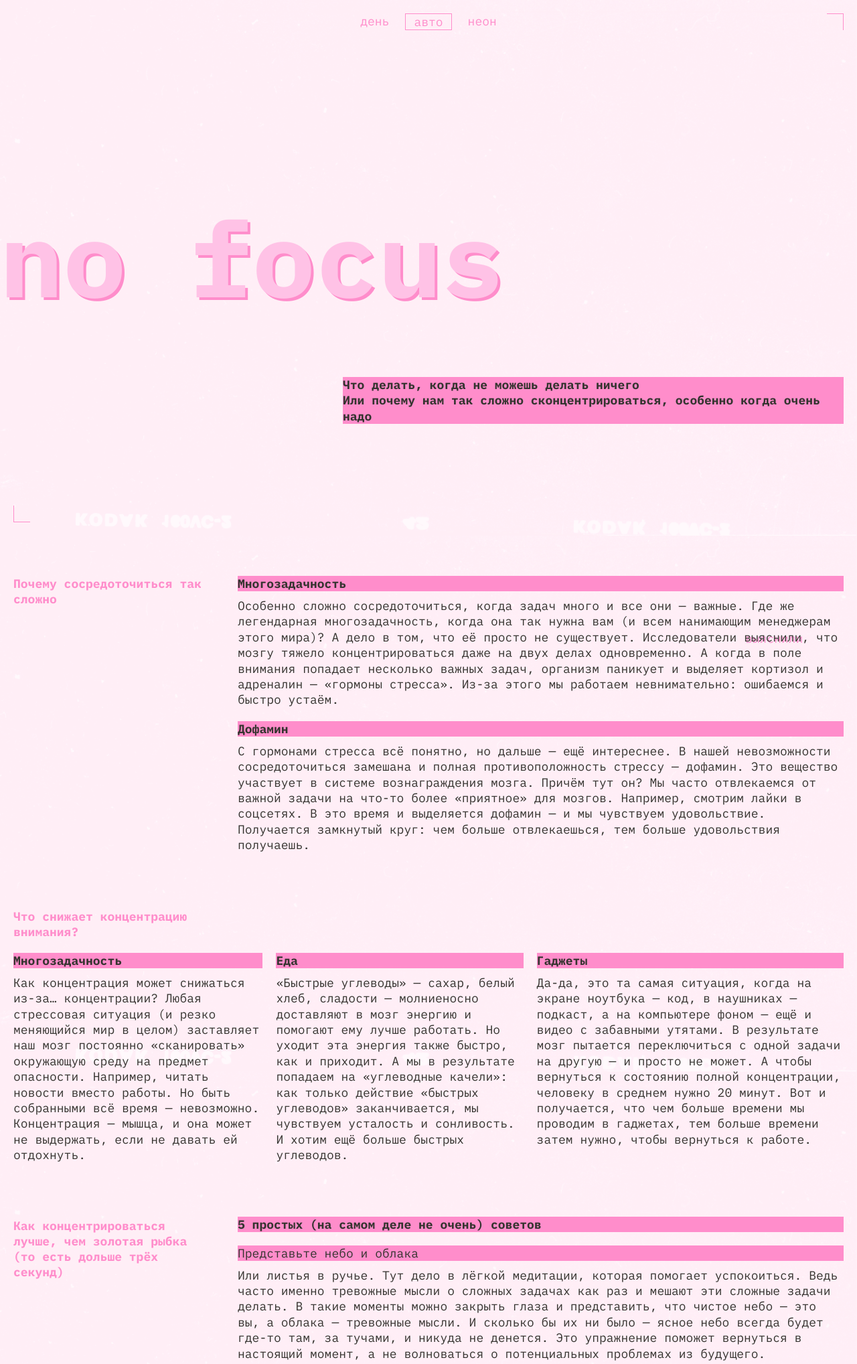
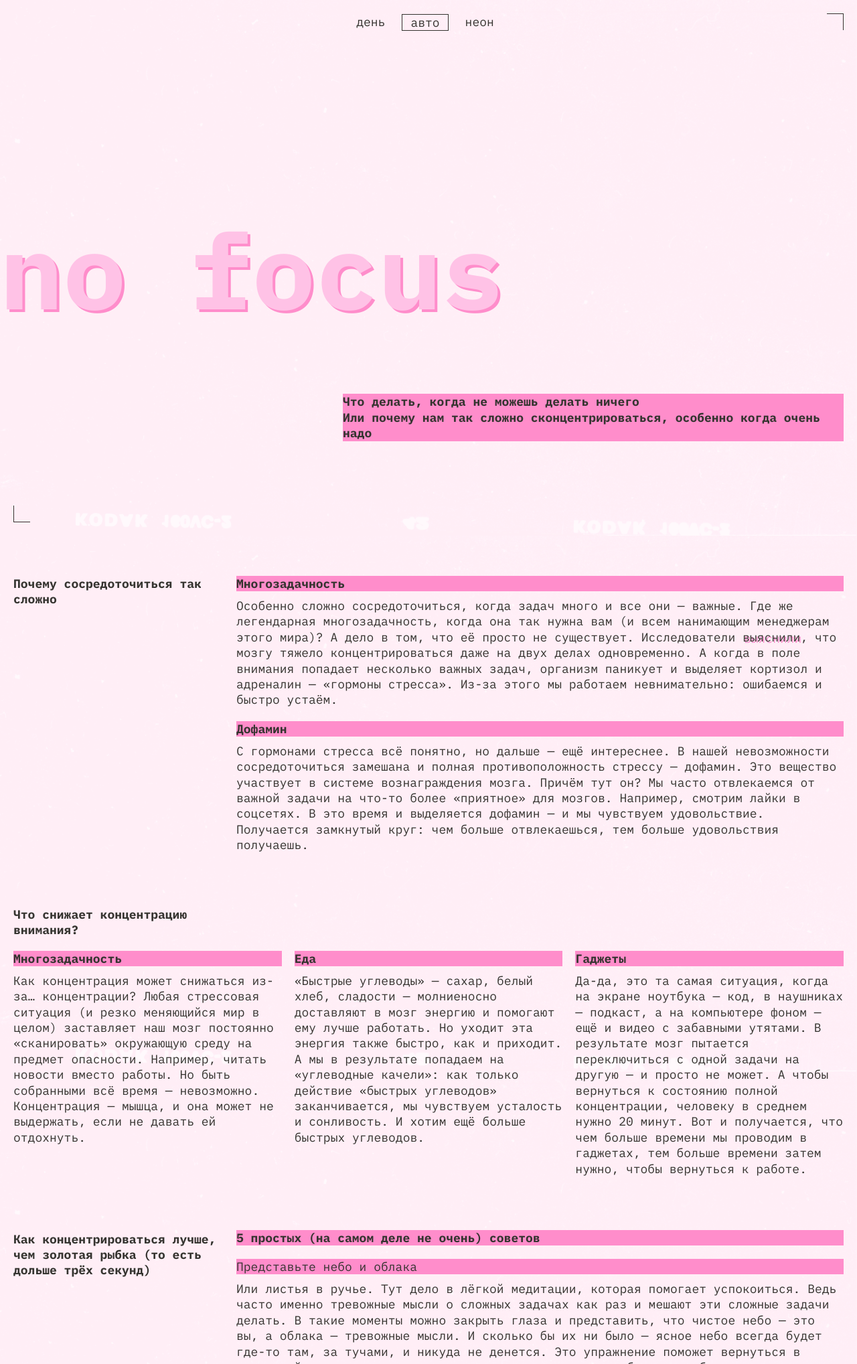
Before and after one commit to EmperrCrmsn77/slozhno-sosredotochitsya, a plain HTML site: page index.html in a window 1280 px wide. Shown: the top 2037 px of the page at 67% size. Drawn offline with Linux system fonts and the light colour scheme.

Commit message:
final 3.0

```diff
--- a/index.html
+++ b/index.html
@@ -64,7 +64,7 @@
           <div class="text-block-wrapper">
             <div class="section__text-block">
               <h3 class="section__subtitle main__subtitle">Многозадачность</h3>
-              <p class="section__difficult-text main__text">
+              <p class="main__text">
                 Особенно сложно сосредоточиться, когда задач много и все они —
                 важные. Где же легендарная многозадачность, когда она так нужна
                 вам (и всем нанимающим менеджерам этого мира)? А дело в том, что
@@ -82,7 +82,7 @@
             </div>
             <div class="section__text-block">
               <h3 class="section__subtitle main__subtitle">Дофамин</h3>
-              <p class="ection__difficult-text main__text">
+              <p class="main__text">
                 С гормонами стресса всё понятно, но дальше — ещё интереснее. В
                 нашей невозможности сосредоточиться замешана и полная
                 противоположность стрессу — дофамин. Это вещество участвует в
@@ -104,7 +104,7 @@
         <div class="text-block-wrapper concentration__text-block-wrapper">
           <div class="section__text-block">
             <h3 class="section__subtitle main__subtitle">Многозадачность</h3>
-            <p class="section__concentration__text main__text">
+            <p class="main__text">
               Как концентрация может снижаться из-за… концентрации? Любая
               стрессовая ситуация (и резко меняющийся мир в целом) заставляет
               наш мозг постоянно «сканировать» окружающую среду на предмет
@@ -113,9 +113,9 @@
               может не выдержать, если не давать ей отдохнуть.
             </p>
           </div>
-          <div class="section__text-block concentration__text-block-margin">
+          <div class="section__text-block">
             <h3 class="section__subtitle main__subtitle">Еда</h3>
-            <p class="section__concentration__text main__text">
+            <p class="main__text">
               «Быстрые углеводы» — сахар, белый хлеб, сладости — молниеносно
               доставляют в мозг энергию и помогают ему лучше работать. Но уходит
               эта энергия также быстро, как и приходит. А мы в результате
@@ -124,9 +124,9 @@
               хотим ещё больше быстрых углеводов.
             </p>
           </div>
-          <div class="section__text-block concentration__text-block-margin">
+          <div class="section__text-block">
             <h3 class="section__subtitle main__subtitle">Гаджеты</h3>
-            <p class="section__concentration__text main__text">
+            <p class="main__text">
               Да-да, это та самая ситуация, когда на экране ноутбука — код, в
               наушниках — подкаст, а на компьютере фоном — ещё и видео с
               забавными утятами. В результате мозг пытается переключиться с
@@ -151,7 +151,7 @@
             <h4 class="section__subtitle main__subtitle special-subtitle">
               Представьте небо и облака
             </h4>
-            <p class="section__advices-text main__text">
+            <p class="main__text">
               Или листья в ручье. Тут дело в лёгкой медитации, которая помогает
               успокоиться. Ведь часто именно тревожные мысли о сложных задачах как
               раз и мешают эти сложные задачи делать. В такие моменты можно
@@ -164,7 +164,7 @@
           </div>
           <div class="section__text-block">
             <h4 class="section__subtitle main__subtitle special-subtitle">Включите музыку</h4>
-            <p class="section__advices-text main__text">
+            <p class="main__text">
               Но не любую, и не любимую. Любимая может быть связана с сильными
               положительными эмоциями, которые тоже очень сильно отвлекают.
               Подойдёт тихая, спокойная, умеренно-ритмичная. Можно вообще
@@ -173,7 +173,7 @@
           </div>
           <div class="section__text-block">
             <h4 class="section__subtitle main__subtitle special-subtitle">Прогуляйтесь</h4>
-            <p class="section__advices-text main__text">
+            <p class="main__text">
               Или даже пробегитесь. Лучше найти парк или лес: один эксперимент
               <a
                 class="main__accent"
@@ -188,7 +188,7 @@
           </div>
           <div class="section__text-block">
             <h4 class="section__subtitle main__subtitle special-subtitle">Хорошо ешьте</h4>
-            <p class="section__advices-text main__text">
+            <p class="main__text">
               Мы — не ваша бабушка, но это правда важно. Выбирайте продукты,
               которые препятствуют резким скачкам сахара в крови. Например, с
               высоким содержанием клетчатки: овощи, ягоды, бобовые (нут, чечевица,
@@ -197,7 +197,7 @@
           </div>
           <div class="section__text-block">
             <h4 class="section__subtitle main__subtitle special-subtitle">Читайте</h4>
-            <p class="section__advices-text main__text">
+            <p class="main__text">
               Настоящие бумажные книги. Это правда помогает с концентрацией: чтобы
               прочитать пост в соцсети, достаточно нескольких минут или даже
               секунд. А вот интересная книга способна затянуть и на несколько
@@ -243,7 +243,9 @@
       </section>
     </main>
     <footer class="footer decorated-zone">
-      <h2 class="footer__title">focus</h2>
+      <div class="footer__wrapper">
+        <h2 class="footer__title">focus</h2>
+      </div>
     </footer>
     <script src="./scripts/script.js"></script>
   </body>
--- a/styles/light.css
+++ b/styles/light.css
@@ -8,7 +8,8 @@
   --cover-image: url(../images/cover-image-light.png);
   --rec-color: #ffeef6;
   --accent-color: #FF8DCB;
-  --button-hover-color: rgba(255, 141, 203, 50%);
+  --color-highlight: #353430;
+  --button-hover-color: #32312D66;
   --title-color: #FFC2E6;
   --text-color: #353430;
   --main-text-color: #353430;
@@ -25,10 +26,15 @@
     --cover-image: url(../images/cover-image-light.png);
     --rec-color: #ffeef6;
     --accent-color: #FF8DCB;
-    --button-hover-color: rgba(255, 141, 203, 50%);
+    --color-highlight: #353430;
+    --button-hover-color: #32312D66;
     --title-color: #FFC2E6;
     --text-color: #353430;
     --main-text-color: #353430;
     --background-color: #FFF1F7;
   }
+
+  .span__rec {
+    visibility: hidden;
+  }
 }
--- a/styles/style.css
+++ b/styles/style.css
@@ -29,23 +29,26 @@
 
 .decorated-zone::before {
   content: "";
-  position: absolute;
-  top: 9px;
+  position: relative;
+  display: block;
+  justify-self: end;
+  top: 10px;
   right: 9px;
-  border-top: 1px solid var(--accent-color);
-  border-right: 1px solid var(--accent-color);
+  border-top: 1px solid var(--color-highlight);
+  border-right: 1px solid var(--color-highlight);
   width: 25px;
   height: 25px;
 }
 
 .decorated-zone::after {
   content: "";
-  position: absolute;
+  position: relative;
   display: block;
-  bottom: 12px;
+  align-self: end;
+  bottom: 10px;
   left: 9px;
-  border-left: 1px solid var(--accent-color);
-  border-bottom: 1px solid var(--accent-color);
+  border-left: 1px solid var(--color-highlight);
+  border-bottom: 1px solid var(--color-highlight);
   width: 25px;
   height: 25px;
 }
@@ -53,13 +56,17 @@
 .header {
   min-height: 668px;
   height: 100vh;
-  margin-block-end: 41px;
+  display: grid;
+  grid-template-rows: 11px 1fr min-content 1fr 4px;
+  margin-block-end: 45px;
+
 }
 
 .header__theme-menu {
-  color: var(--accent-color);
-  display: flex;
-  justify-content: flex-end;
+  color: var(--color-highlight);
+  align-self: center;
+  justify-self: end;
+  margin-inline-end: 10px;
 }
 
 .header__theme-menu-button:focus {
@@ -67,14 +74,12 @@
 }
 
 .header__theme-menu-button:focus-visible {
-  border-bottom: 1px solid var(--accent-color);
+  border-bottom: 1px solid var(--color-highlight);
 }
 
 .header__theme-menu-list {
   display: flex;
   flex-direction: column;
-  margin-block-start: 73px;
-  margin-inline-end: 10px;
   gap: 14px;
 }
 
@@ -90,7 +95,7 @@
 }
 
 .header__theme-menu-button_active {
-  border: 1px solid var(--accent-color);
+  border: 1px solid var(--color-highlight);
   pointer-events: none;
 }
 
@@ -101,8 +106,6 @@
   color: var(--title-color);
   text-shadow: 4px 4px 0 var(--accent-color);
   margin-inline-start: 10px;
-  margin-block-start: 66px;
-  margin-block-end: 57px;
 }
 
 .title-decor {
@@ -111,6 +114,7 @@
 
 .header__text-block {
   margin: 0 10px;
+  align-self: center;
 }
 
 .header__text-block-item {
@@ -163,7 +167,7 @@
 }
 
 .main__title {
-  color: var(--accent-color);
+  color: var(--color-highlight);
   font-size: var(--maint-text-size);
   font-weight: 700;
 }
@@ -236,12 +240,14 @@
 /* ----------------------footer------------- */
 
 .footer {
-  display: flex;
-  align-items: center;
-  justify-content: center;
-  position: relative;
+  display: grid;
   height: 100vh;
   min-height: 668px;
+  grid-template-rows: 1fr min-content 1fr;
+}
+
+.footer__wrapper {
+  justify-self: center;
 }
 
 .footer__title {
@@ -276,21 +282,21 @@
   .header {
     position: relative;
     margin-block-end: 60px;
+    grid-template-rows: 11px 1fr min-content 1fr 13px;
   }
 
-  .header__theme-menu-list {
-    margin-block-start: 191px;
+  .header__theme-menu{
+
     margin-inline-end: 20px;
   }
 
   .header__title {
-    margin-block-start: 178px;
-    margin-block-end: 162px;
     margin-inline-start: 0;
   }
 
   .header__text-block {
     margin: 0 20px 0 384px;
+    align-self: center;
   }
 
   .main__wrapper {
@@ -362,13 +368,11 @@
     left: 20px;
   }
 
-  .header {
+  .header, .section__difficult, .section__concentration, .section__advices {
     margin-block-end: 60px;
   }
 
   .header__title {
-    margin-block-start: 293px;
-    margin-block-end: 130px;
     margin-inline-start: 0;
     font-size: clamp(7.5rem, 0.5625rem + 14.4531vw, 9.8125rem);
   }
@@ -376,7 +380,6 @@
   .header__text-block {
     margin-inline-start: 512px;
     margin-inline-end: 20px;
-    max-height: 70px;
   }
 
   .header__text-block-item {
@@ -384,58 +387,53 @@
   }
 
   .header__theme-menu {
-    justify-content: center;
+    justify-self: center;
+    align-self: start;
   }
 
   .header__theme-menu-list {
     flex-direction: row;
     margin: 0;
-    margin-block-start: 20px;
-    gap: 12px;
-  }
-
-  .section__difficult {
-    margin-block-end: 63px;
+    margin-block-start: 10px;
+    gap: 13px;
   }
 
   .section__title {
-    min-width: 290px;
+    min-width: 303px;
     margin-left: 20px;
   }
 
   .section__text-block {
-    margin: 0 20px 20px;
+    min-width: 315px;
+    margin: 0;
+    margin-block-end: 20px;
+    flex-grow: 1;
+    flex-basis: 0;
   }
 
   .main__wrapper {
     display: flex;
-    gap: 25px;
-  }
-
-  .section__concentration {
-    margin-block-end: 60px;
+    gap: 30px;
+    margin-inline-end: 20px;
   }
 
   .concentration__text-block-wrapper {
     display: flex;
-  }
-
-  .concentration__text-block-margin {
-    margin-inline-start: 0;
+    gap: 19px;
+    margin-inline-start: 20px;
+    margin-inline-end: 20px;
+    flex-wrap: wrap;
   }
 
   .section__advices {
     display: flex;
-    gap: 25px;
-    margin-block-end: 60px;
+    gap: 30px;
+    margin-inline-end: 20px;
   }
 
   .special-title {
-    margin: 0 20px 20px 20px;
-  }
-
-  .main__subtitle {
-    min-width: 315px;
+    margin: 0;
+    margin-block-end: 20px;
   }
 
   .section__image-grid {
@@ -447,7 +445,7 @@
   }
 
   .footer__title {
-    font-size: 157px;
+    font-size: clamp(7.5rem, 0.5625rem + 14.4531vw, 9.8125rem);
   }
 }
 
--- a/styles/variables.css
+++ b/styles/variables.css
@@ -7,7 +7,8 @@
   --maint-text-size: 18px;
   --rec-color: #ff0070;
   --accent-color: #ff0070;
-  --button-hover-color: rgba(255, 0, 112, 50%);
+  --color-highlight: #ff0070;
+  --button-hover-color: #FF007066;
   --title-color: #DB00FF;
   --text-color: #000028;
   --main-text-color: #F1B2CE;
```
Also changed, not shown: styles/dark.css (+8 -2 lines).
